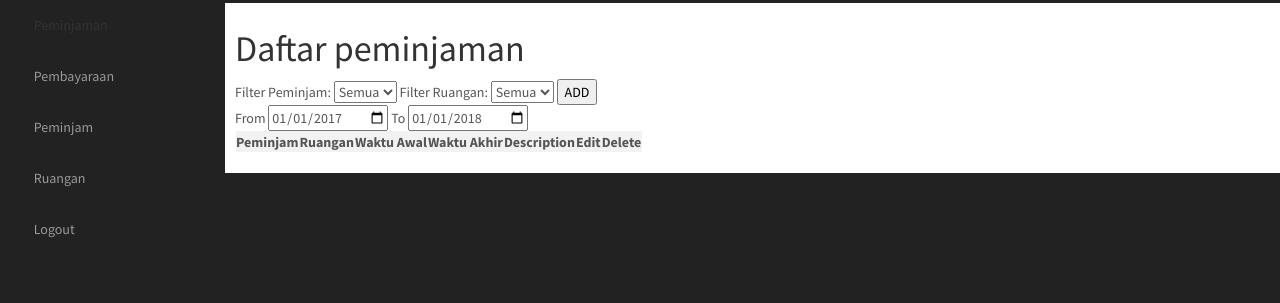
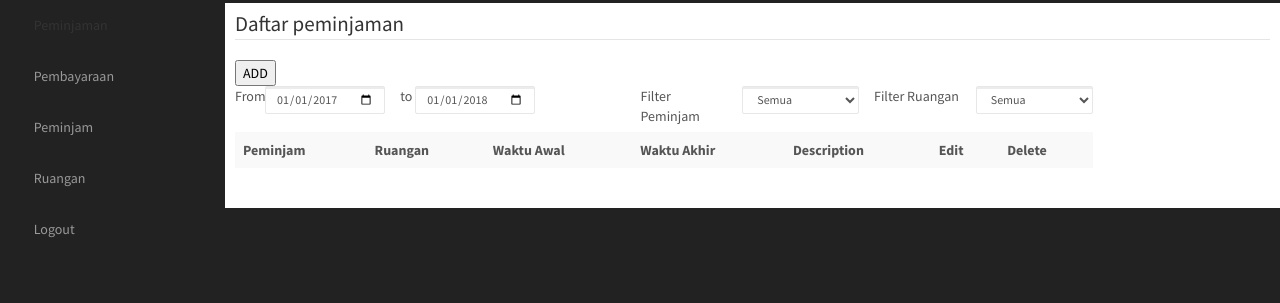
Before and after one commit to harryawk/sarpras_website, a Django app: template peminjaman/templates/peminjaman/index.html in a window 1280 px wide. Shown: the part 51-354 px from the top of the page. Run offline with Django 3.2, Linux system fonts and the light colour scheme; the template is opened without the code that fills it, so the values that code supplies are empty; some libraries are stand-ins or nearby versions; some web fonts are replaced.

Commit message:
Index peminjaman styled

```diff
--- a/peminjaman/templates/peminjaman/index.html
+++ b/peminjaman/templates/peminjaman/index.html
@@ -3,27 +3,11 @@
 
 {% block head %}
 <title>Daftar peminjaman</title>
-
-<style>
-   table, th , td {
-      border: 1px solid grey;
-      border-collapse: collapse;
-      padding: 5px;
-   }
-
-   table tr:nth-child(odd) {
-      background-color: #f2f2f2;
-   }
-
-   table tr:nth-child(even) {
-      background-color: #ffffff;
-   }
-</style>
 {% endblock %}
 
 
 {% block body %}
-<h1>Daftar peminjaman</h1>
+<legend>Daftar peminjaman</legend>
 
 <script>
     var peminjamanList = angular.module('peminjamanList', []);
@@ -87,26 +71,45 @@
 </script>
 
 <div ng-app="peminjamanList" ng-controller="peminjamanListController">
+    <a href="{% url 'peminjaman:add' %}" style="text-decoration: none; color: black;"><button>ADD</button></a>
+    <div class="row">
+        <div class="col-lg-5" style="margin-bottom: 10px;width: 36.66666667%">
+          <div class="form-group">
+              <label class="col-lg-1" for="id_time_start" style="text-align: left;padding-left: 0px">From</label>
+              <div class="col-lg-4" style="padding: 0px">
+                  <input type="date" ng-model="filterTimeStart" id="id_time_start" class="form-control input-sm"/>
+              </div>
 
-  Filter Peminjam:
-  <select ng-model="filterPeminjam">
+              <label class="control-label col-lg-1" for="id_time_end" style="text-align: center">to</label>
+              <div class="col-lg-4" style="padding: 0px">
+                  <input type="date" ng-model="filterTimeEnd" id="id_time_end" class="form-control input-sm"/>
+              </div>
+          </div>
+        </div>
+        <div class="col-lg-5" style="width: 46.66666667%">
+            <div class="form-group">
+                <label class="control-label col-lg-3" for="id_filter_peminjam">Filter Peminjam</label>
+                <div class="col-lg-3" style="padding: 0px">
+                    <select ng-model="filterPeminjam" id="id_filter_peminjam" class="form-control input-sm">
                         <option value="" selected>Semua</option>
                         <option value="{[{ peminjamData.string }]}" ng-repeat = "peminjamData in peminjamListData">{[{ peminjamData.nama }]}</option>
                     </select>
+                </div>
 
-  Filter Ruangan:
-  <select ng-model="filterRuangan">
+                <label class="control-label col-lg-3" for="id_filter_ruangan">Filter Ruangan</label>
+                <div class="col-lg-3" style="padding: 0px">
+                    <select ng-model="filterRuangan" id="id_filter_ruangan" class="form-control input-sm">
                         <option value="" selected>Semua</option>
                         <option value="{[{ ruanganData.string }]}" ng-repeat = "ruanganData in ruanganListData">{[{ ruanganData.nama }]}</option>
                     </select>
+                </div>
+            </div>
+        </div>
+    </div>
 
-  <a href="{% url 'peminjaman:add' %}" style="text-decoration: none; color: black;"><button>ADD</button></a>
-
-  <br />
-  From <input type="date" ng-model="filterTimeStart"/>
-  To <input type="date" ng-model="filterTimeEnd"/>
-
-<table>
+<div class="row">
+    <div class="col-lg-10">
+        <table class="table table-striped table-hover ">
            <tr>
               <th>Peminjam</th>
               <th>Ruangan</th>
@@ -128,8 +131,9 @@
               <td><a href="{[{ peminjamanData.edit_link }]}">EDIT</a></td>
               <td><a href="{[{ peminjamanData.delete_link }]}">DELETE</a></td>
            </tr>
-
         </table>
+    </div>
+</div>
 
 <ul>
 {% for error_item in error %}
```
Also changed, not shown: peminjam/templates/peminjam/index.html (+0 -15 lines). Lines whose indentation alone changed are shown as unchanged.
